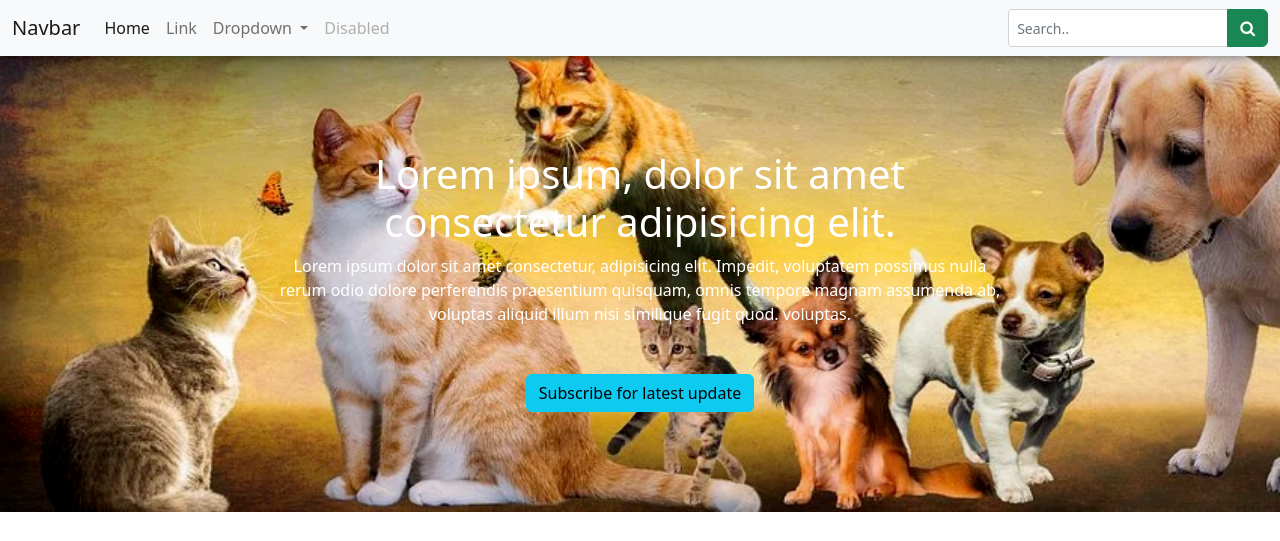
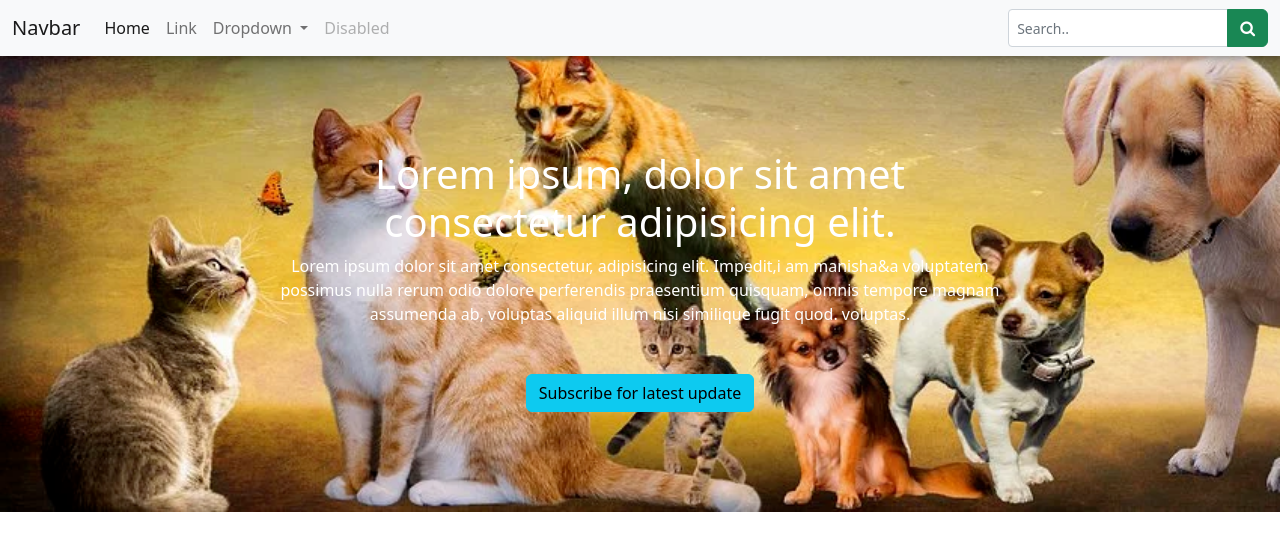
Before and after one commit to manishaa7/Blog-1, a plain HTML site: page index.html in a window 1280 px wide. Shown: the top 541 px of the page. Drawn offline with nearby package versions, Linux system fonts and the light colour scheme.

Commit message:
Update index.html

```diff
--- a/index.html
+++ b/index.html
@@ -59,7 +59,7 @@
             <div class="col-lg-8 col-md-8">
                 <div class="header-text-holder">
                     <h1>Lorem ipsum, dolor sit amet consectetur adipisicing elit.</h1>
-                    <p>Lorem ipsum dolor sit amet consectetur, adipisicing elit. Impedit, voluptatem possimus nulla rerum odio dolore perferendis praesentium quisquam, omnis tempore magnam assumenda ab, voluptas aliquid illum nisi similique fugit quod.
+                    <p>Lorem ipsum dolor sit amet consectetur, adipisicing elit. Impedit,i am manisha&a voluptatem possimus nulla rerum odio dolore perferendis praesentium quisquam, omnis tempore magnam assumenda ab, voluptas aliquid illum nisi similique fugit quod.
 
                  voluptas.</p>
                 </div>
```
